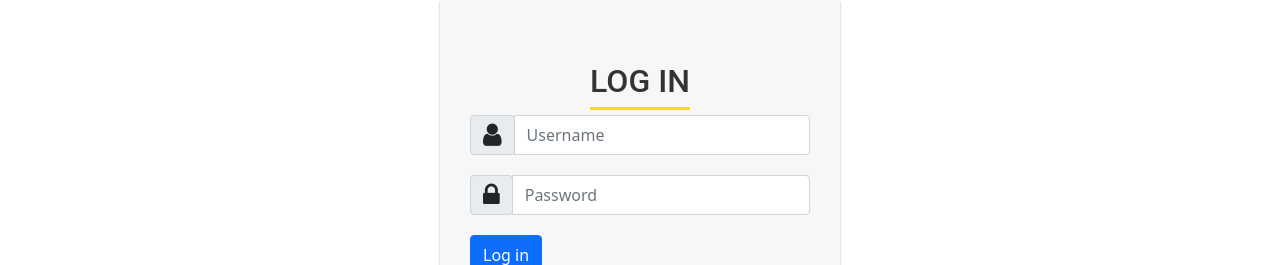
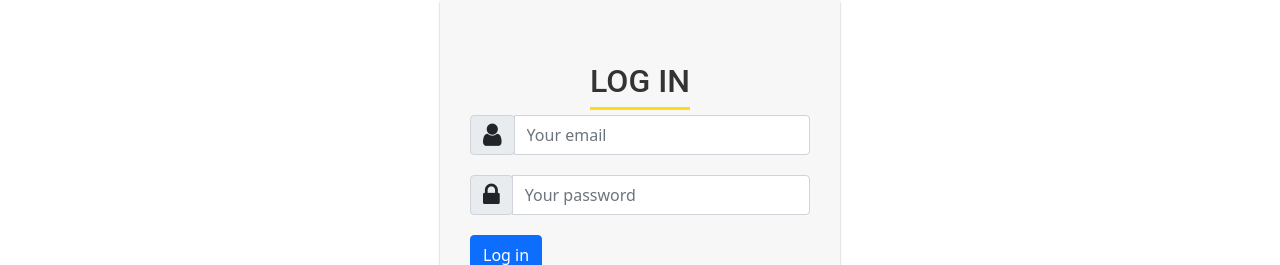
Before and after one commit to djmagnusa/jobify, a React (Create React App) app in the folder client/: page /login in a window 1280 px wide. Shown: the part 98-363 px from the top of the page. Built offline with nearby package versions, Linux system fonts and the light colour scheme.

Commit message:
Connect Login page with backend

```diff
--- a/client/src/components/Login.js
+++ b/client/src/components/Login.js
@@ -1,11 +1,40 @@
-import React from 'react';
-import { NavLink } from "react-router-dom";
+import React, {useState} from 'react';
+import { NavLink, useHistory } from "react-router-dom";
 
 const Login = () => {
+
+    const history = useHistory();
+    const [email, setEmail]= useState('');
+    const [password, setPassword] = useState('');
+
+    const loginUser = async (e) => {
+        e.preventDefault();
+
+        const res = await fetch('/signin', {
+            method: "POST",
+            headers: {
+                "Content-Type": "application/json"
+            },
+            body: JSON.stringify({
+                email,
+                password
+            })
+        });
+
+        const data = res.json();
+
+        if(data.status === 400 || !data){
+            window.alert("Invalid Credentials");
+        } else {
+            window.alert("Login Successfull")
+            history.push("/")
+        }
+    }
+
     return (
         <>
         <div class="login-form">
-            <form>
+            <form method="POST">
                 <h2 class="text-center">Log in</h2>
                 <div class="form-group">
                     <div class="input-group">
@@ -14,7 +43,12 @@ const Login = () => {
                                 <span class="fa fa-user"></span>
                             </span>
                         </div>
-                        <input type="text" class="form-control" name="username" placeholder="Username" required="required"/>
+                        <input type="text" class="form-control" name="email"
+                         value={email}
+                         onChange={(e) => setEmail(e.target.value)}
+                         placeholder="Your email"
+                         required="required"
+                         />
                     </div>
                 </div>
                 <div class="form-group">
@@ -24,11 +58,16 @@ const Login = () => {
                                 <i class="fa fa-lock"></i>
                             </span>
                         </div>
-                        <input type="password" class="form-control" name="password" placeholder="Password" required="required"/>
+                        <input type="password" class="form-control" name="password"
+                         value={password}
+                         onChange={(e) => setPassword(e.target.value)}
+                         placeholder="Your password"
+                         required="required"
+                         />
                     </div>
                 </div>
                 <div class="form-group">
-                    <button type="submit" class="btn btn-primary login-btn btn-block">Log in</button>
+                    <button type="submit" class="btn btn-primary login-btn btn-block" onClick={loginUser}>Log in</button>
                 </div>
                 <div class="clearfix">
                     <label class="float-left form-check-label"><input type="checkbox"/> Remember me</label>
```
